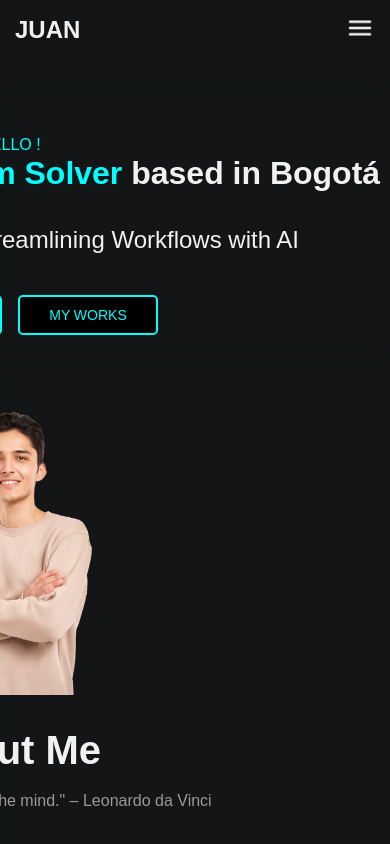
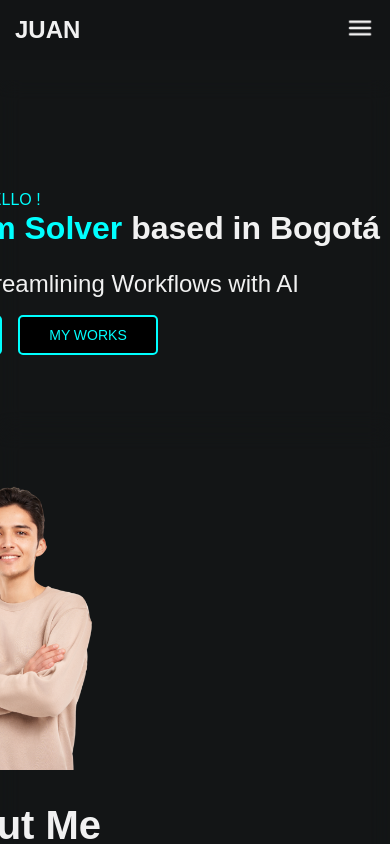
Before and after one commit to juanchovg1/mi-portafolio-frontend, a React (Vite) app: page / in a window 390 px wide. Shown: the top 844 px of the page. Built offline with nearby package versions, Linux system fonts and the light colour scheme.

Commit message:
Refine ProfileSection styles to enhance responsiveness, layout consistency, and text readability

```diff
--- a/src/styles/components/ProfileSection.css
+++ b/src/styles/components/ProfileSection.css
@@ -10,6 +10,7 @@
     background-color: transparent;
     color: white;
     box-sizing: border-box;
+    min-height: calc(100vh - 80px);
 }
 
 .profile-content {
@@ -21,6 +22,7 @@
     height: 100%;
     max-height: 600px;
     box-sizing: border-box;
+    padding: 10px;
 }
 
 .profile-text {
@@ -31,6 +33,10 @@
     width: 50%;
     text-align: left;
     box-sizing: border-box;
+    padding: 10px;
+    overflow-wrap: break-word;
+    word-wrap: break-word;
+    hyphens: auto;
 }
 
 .hello-text {
@@ -44,12 +50,13 @@
 .name-text {
     font-family: 'Poppins', sans-serif;
     font-weight: 800;
-    font-size: 56px;
+    font-size: clamp(32px, 5vw, 56px);
     color: #f1f1f1;
     margin-top: 0px;
-    margin-bottom: 10px;
+    margin-bottom: 40px;
     width: 100%;
     box-sizing: border-box;
+    line-height: 1.2;
 }
 
 .name-highlight {
@@ -59,10 +66,12 @@
 .description-text {
     font-family: 'Poppins', sans-serif;
     font-weight: 400;
-    font-size: 36px;
+    font-size: clamp(24px, 3vw, 36px);
     color: #f1f1f1;
     width: 100%;
     box-sizing: border-box;
+    line-height: 1.3;
+    margin: 0;
 }
 
 .profile-image {
@@ -142,41 +151,41 @@
         width: 100%;
         text-align: center;
         align-items: center;
+        padding: 10px;
     }
 
     .profile-buttons {
         justify-content: center;
+    }
+
+    .name-text {
+        margin-bottom: 30px;
     }
 }
 
 @media (max-width: 768px) {
     .profile-section {
         padding: 20px 10px;
+        min-height: auto;
     }
 
     .profile-content {
         flex-direction: column;
         max-height: none;
         margin-top: 20px;
+        padding: 5px;
     }
 
     .profile-text {
         width: 100%;
         align-items: center;
         text-align: center;
-        height: 280px;
-        position: relative;
-        padding: 0 10px;
-        box-sizing: border-box;
+        min-height: 280px;
+        height: auto;
+        padding: 5px;
     }
 
     .name-text {
-        font-size: 32px;
-        line-height: 1.2;
-    }
-
-    .description-text {
-        font-size: 24px;
-        line-height: 1.2;
+        margin-bottom: 20px;
     }
 }
```
